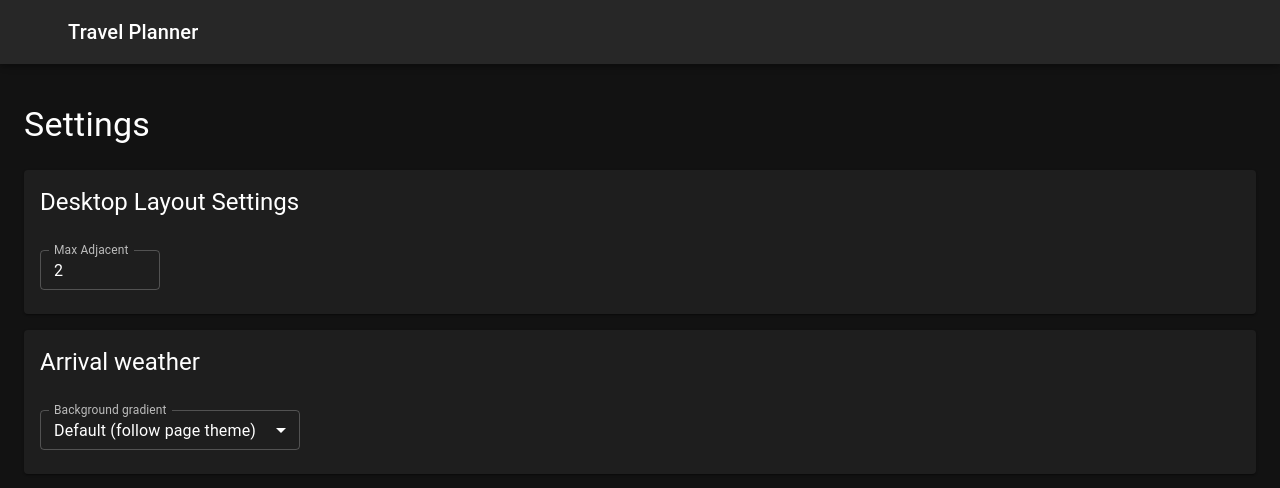
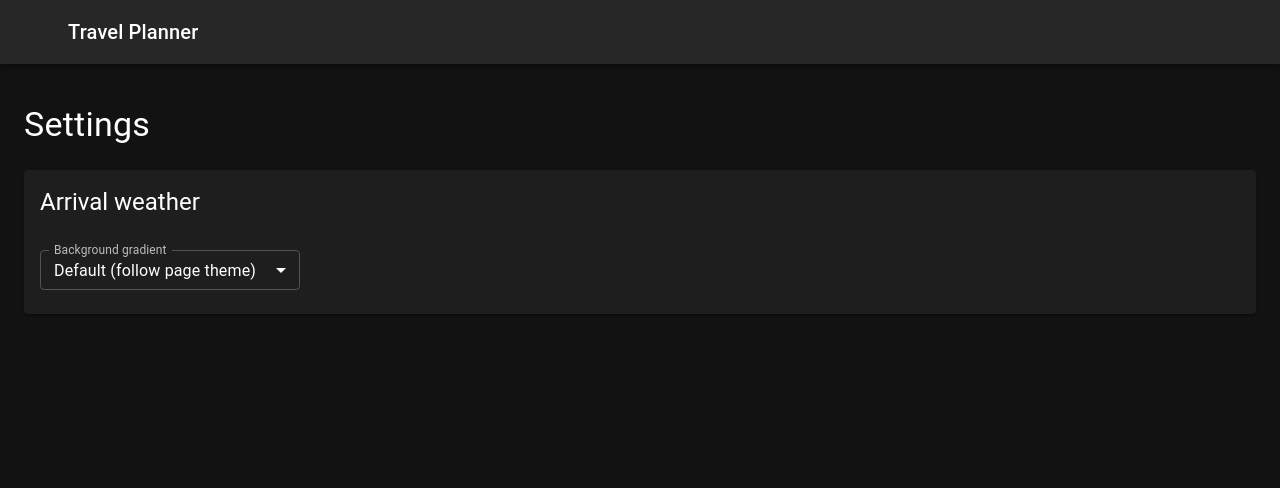
Before and after one commit to sterance/travel-planner, a React (Vite) app: page /settings in a window 1280 px wide. Shown: the top 488 px of the page. Built offline with nearby package versions, Linux system fonts and the light colour scheme; some icons are missing.

Commit message:
removed manual carousel card controls from settings and automated based on viewport width

```diff
--- a/src/App.tsx
+++ b/src/App.tsx
@@ -38,7 +38,6 @@ function App(): ReactElement {
   const [viewMode, setViewMode] = useState<ViewMode>('list');
   const [layoutMode, setLayoutMode] = useState<LayoutMode>('portrait');
   const [columns, setColumns] = useState(3);
-  const [maxAdjacent, setMaxAdjacent] = useState(2);
   const [arrivalWeatherBackgroundMode, setArrivalWeatherBackgroundMode] = useState<ArrivalWeatherBackgroundMode>('default');
   const { mode, toggleTheme } = useThemeMode();
   const { trips, currentTripId, createTrip, setCurrentTrip, renameTrip, deleteTrip, editingTripId, setEditingTripId } = useTripContext();
@@ -223,8 +222,6 @@ function App(): ReactElement {
                     layoutMode,
                     columns,
                     setColumns,
-                    maxAdjacent,
-                    setMaxAdjacent,
                     arrivalWeatherBackgroundMode,
                     setArrivalWeatherBackgroundMode: handleArrivalWeatherBackgroundModeChange,
                   }}
--- a/src/components/utility/LinkButton.tsx
+++ b/src/components/utility/LinkButton.tsx
@@ -149,7 +149,6 @@ export const LinkButton = ({ site, url, children }: LinkButtonProps): ReactEleme
         component="span"
         sx={{
           flex: "0 1 auto",
-          minWidth: "12ch",
           whiteSpace: "nowrap",
         }}
       >
--- a/src/pages/SettingsPage.tsx
+++ b/src/pages/SettingsPage.tsx
@@ -10,14 +10,12 @@ import MenuItem from '@mui/material/MenuItem';
 import { type ArrivalWeatherBackgroundMode } from '../App';
 
 interface OutletContext {
-  maxAdjacent: number;
-  setMaxAdjacent: (value: number) => void;
   arrivalWeatherBackgroundMode: ArrivalWeatherBackgroundMode;
   setArrivalWeatherBackgroundMode: (value: ArrivalWeatherBackgroundMode) => void;
 }
 
 export const SettingsPage = (): ReactElement => {
-  const { maxAdjacent, setMaxAdjacent, arrivalWeatherBackgroundMode, setArrivalWeatherBackgroundMode } = useOutletContext<OutletContext>();
+  const { arrivalWeatherBackgroundMode, setArrivalWeatherBackgroundMode } = useOutletContext<OutletContext>();
 
   return (
     <Box sx={{ p: 3 }}>
@@ -25,35 +23,6 @@ export const SettingsPage = (): ReactElement => {
         Settings
       </Typography>
       <Box sx={{ mt: 3, display: 'flex', flexDirection: 'column', gap: 2 }}>
-        <Card>
-          <CardHeader
-            title={
-              <Typography variant="h5" component="div">
-                Desktop Layout Settings
-              </Typography>
-            }
-          />
-          <CardContent>
-            <Box sx={{ display: 'flex', flexDirection: 'row', gap: 2 }}>
-              <TextField
-                value={maxAdjacent}
-                onChange={(e) => {
-                  const value = parseInt(e.target.value, 10);
-                  if (!isNaN(value) && value >= 0) {
-                    setMaxAdjacent(value);
-                  }
-                }}
-                label="Max Adjacent"
-                type="number"
-                size="small"
-                sx={{ width: 120 }}
-                slotProps={{
-                  htmlInput: { min: 0 },
-                }}
-              />
-            </Box>
-          </CardContent>
-        </Card>
         <Card>
           <CardHeader
             title={
--- a/src/pages/TripPage.tsx
+++ b/src/pages/TripPage.tsx
@@ -1,4 +1,4 @@
-import { useState, useEffect, useMemo, type ReactElement } from "react";
+import { useState, useEffect, useMemo, useRef, type ReactElement } from "react";
 import { useOutletContext, useParams } from "react-router-dom";
 import Box from "@mui/material/Box";
 import Stack from "@mui/material/Stack";
@@ -26,8 +26,6 @@ interface OutletContext {
   layoutMode: LayoutMode;
   columns: number;
   setColumns: (value: number) => void;
-  maxAdjacent: number;
-  setMaxAdjacent: (value: number) => void;
   arrivalWeatherBackgroundMode: ArrivalWeatherBackgroundMode;
   setArrivalWeatherBackgroundMode: (value: ArrivalWeatherBackgroundMode) => void;
 }
@@ -53,7 +51,7 @@ const isTextInputElement = (element: HTMLElement | null): boolean => {
 };
 
 export const TripPage = (): ReactElement => {
-  const { viewMode, layoutMode, columns, setColumns, maxAdjacent, arrivalWeatherBackgroundMode } = useOutletContext<OutletContext>();
+  const { viewMode, layoutMode, columns, setColumns, arrivalWeatherBackgroundMode } = useOutletContext<OutletContext>();
   const { tripId } = useParams<{ tripId: string }>();
   const { currentTrip, updateTrip, setCurrentTrip } = useTripContext();
   const [newlyCreatedId, setNewlyCreatedId] = useState<string | null>(null);
@@ -61,6 +59,8 @@ export const TripPage = (): ReactElement => {
   const [mapExpanded, setMapExpanded] = useState(false);
   const [reorderDragOverIndex, setReorderDragOverIndex] = useState<number | null>(null);
   const isNarrowScreen = useMediaQuery(`(max-width: 399px)`);
+  const [autoMaxAdjacent, setAutoMaxAdjacent] = useState(2);
+  const carouselRef = useRef<HTMLDivElement | null>(null);
 
   useEffect(() => {
     if (tripId && tripId !== currentTrip?.id) {
@@ -317,6 +317,63 @@ export const TripPage = (): ReactElement => {
     },
   });
 
+  useEffect(() => {
+    if (typeof window === "undefined") return;
+    if (viewMode !== "carousel") return;
+
+    const container = carouselRef.current;
+    if (!container) return;
+
+    const computeMaxAdjacent = (width: number): void => {
+      if (isNarrowScreen) {
+        const narrowMaxAdjacent = 1;
+        setAutoMaxAdjacent((prev) => (prev === narrowMaxAdjacent ? prev : narrowMaxAdjacent));
+        return;
+      }
+
+      const cardWidth = 420;
+      const minSlots = 1;
+      const maxSlots = 9;
+
+      const estimatedSlots = Math.max(minSlots, Math.ceil(width / cardWidth));
+      const clampedSlots = Math.min(maxSlots, estimatedSlots);
+      const oddSlots = clampedSlots % 2 === 0 ? clampedSlots + 1 : clampedSlots;
+      const newMaxAdjacent = (oddSlots - 1) / 2;
+
+      setAutoMaxAdjacent((prev) => (prev === newMaxAdjacent ? prev : newMaxAdjacent));
+    };
+
+    const initialWidth = container.getBoundingClientRect().width;
+    computeMaxAdjacent(initialWidth);
+
+    if (typeof ResizeObserver === "undefined") {
+      const handleResize = (): void => {
+        const width = container.getBoundingClientRect().width;
+        computeMaxAdjacent(width);
+      };
+
+      window.addEventListener("resize", handleResize);
+      return () => {
+        window.removeEventListener("resize", handleResize);
+      };
+    }
+
+    const resizeObserver = new ResizeObserver((entries) => {
+      for (const entry of entries) {
+        if (entry.target === container) {
+          const width = entry.contentRect.width;
+          computeMaxAdjacent(width);
+        }
+      }
+    });
+
+    resizeObserver.observe(container);
+
+    return () => {
+      resizeObserver.disconnect();
+    };
+  }, [viewMode, isNarrowScreen]);
+
   const renderSettingsAndMap = (): ReactElement => {
     if (layoutMode === "desktop") {
       return (
@@ -370,7 +427,7 @@ export const TripPage = (): ReactElement => {
 
   if (viewMode === "carousel") {
     const hasDestinations = destinations.length > 0;
-    const totalSlots = maxAdjacent * 2 + 1;
+    const totalSlots = autoMaxAdjacent * 2 + 1;
 
     return (
       <Box
@@ -431,6 +488,7 @@ export const TripPage = (): ReactElement => {
           )}
           {hasDestinations ? (
             <Box
+              ref={carouselRef}
               sx={{
                 display: "flex",
                 alignItems: "stretch",
@@ -441,7 +499,7 @@ export const TripPage = (): ReactElement => {
               {...(viewMode === "carousel" && layoutMode !== "desktop" ? swipeHandlers : undefined)}
             >
               {Array.from({ length: totalSlots }).map((_, slotIndex) => {
-                const relativeIndex = slotIndex - maxAdjacent;
+                const relativeIndex = slotIndex - autoMaxAdjacent;
                 const absoluteIndex = currentIndex + relativeIndex;
 
                 if (absoluteIndex < 0 || absoluteIndex >= destinations.length) {
```
